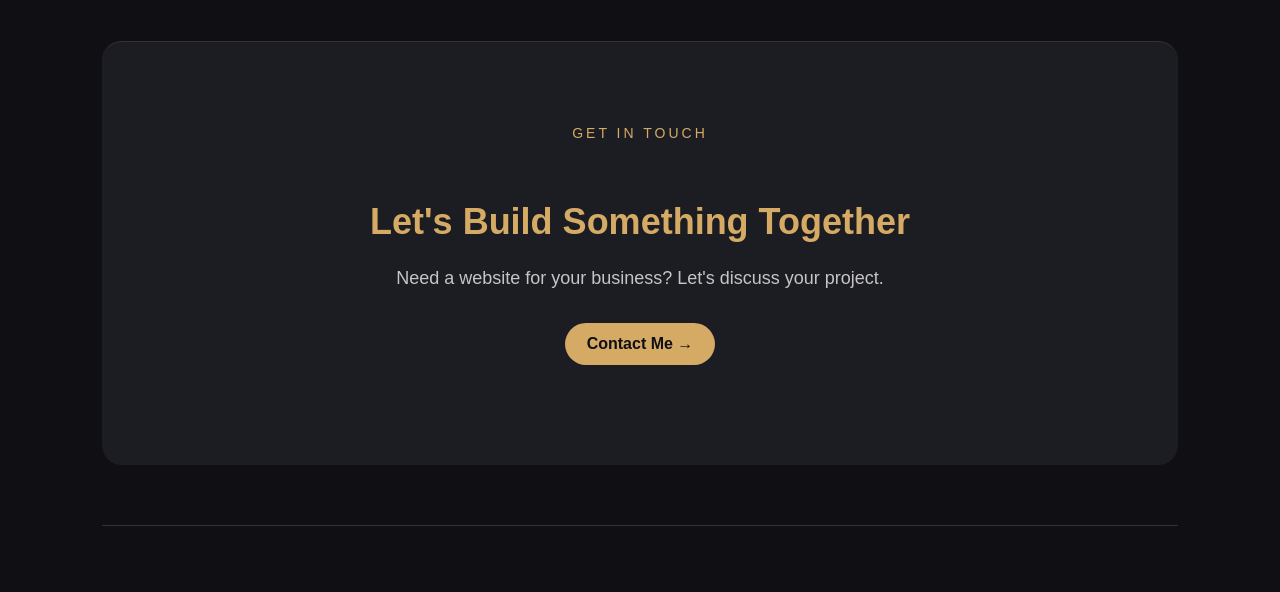
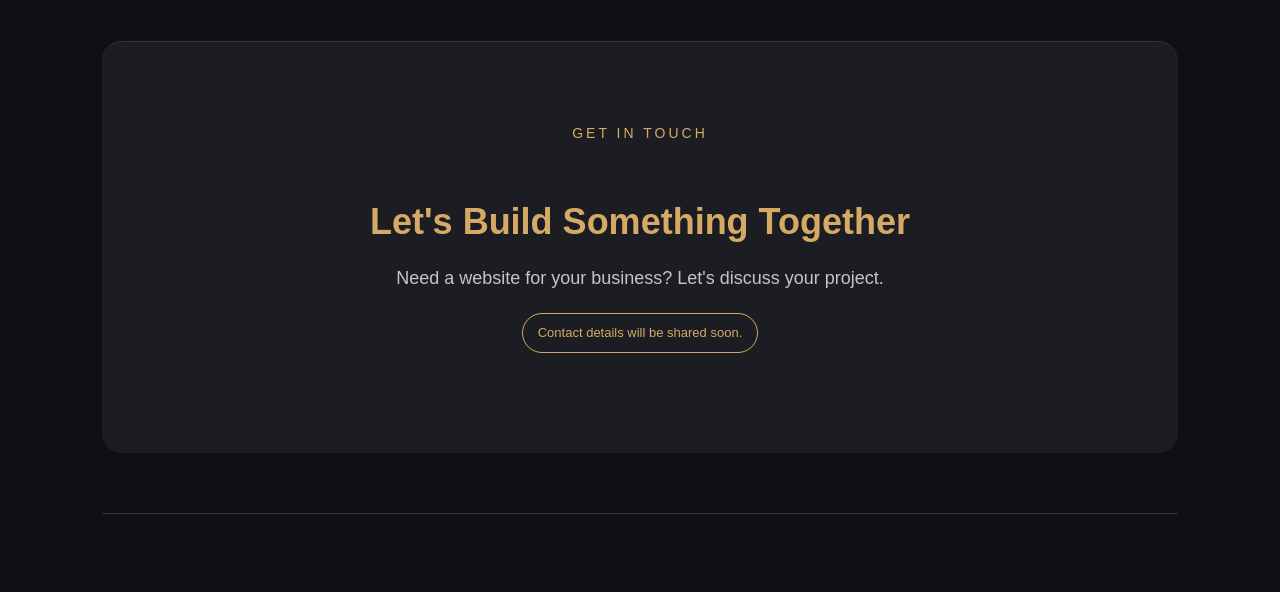
Before and after one commit to rishi-webstudio/my-portfolio, a plain HTML site: page index.html in a window 1280 px wide. Shown: the part 1449-2041 px from the top of the page. Drawn offline with Linux system fonts and the light colour scheme.

Commit message:
Remove placeholder email
Updated contact section to indicate that contact details will be shared soon.

```diff
--- a/index.html
+++ b/index.html
@@ -67,9 +67,7 @@
         Let's discuss your project.
     </p>
 
-    <a href="mailto:yourmail@gmail.com" class="project-link">
-        Contact Me →
-    </a>
+ <p class="project-label">Contact details will be shared soon.</p>
 </section>
 
 <footer>
```
